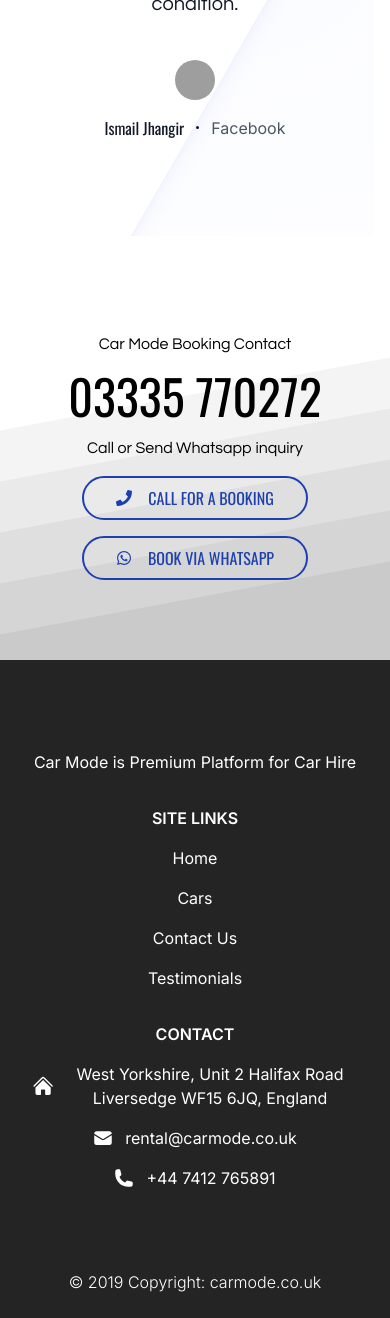
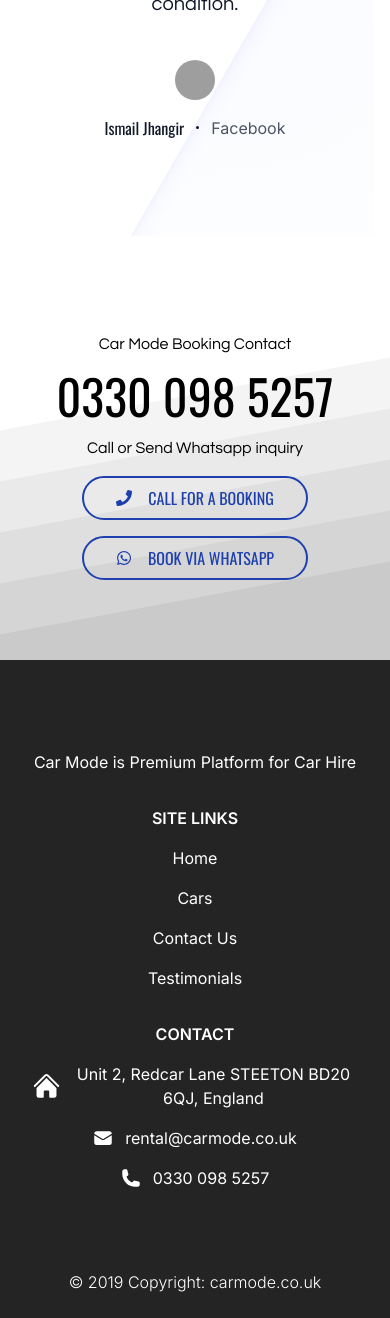
Before and after one commit to psans20/carmodehire, a Next.js app: page / in a window 390 px wide. Shown: the part 9757-11075 px from the top of the page. Built offline with nearby package versions, Linux system fonts and the light colour scheme; grey boxes are pictures that could not be loaded.

Commit message:
replace phone

```diff
--- a/src/app/components/Booking.js
+++ b/src/app/components/Booking.js
@@ -19,9 +19,9 @@ export default function Booking(){
     return(
         <div className="flex flex-col items-center justify-center  space-y-4 p-8 font-sans text-center bg-white py-20" id="Contact">
 <h2 className={`font-semibold text-md ${questrial.className}`}>Car Mode Booking Contact</h2>
-<h2 className={`font-bold text-5xl ${oswald.className}`}>03335 770272</h2>
+<h2 className={`font-bold text-5xl ${oswald.className}`}>0330 098 5257</h2>
 <h2 className={`font-semibold text-md ${questrial.className}`}>Call or Send Whatsapp inquiry</h2>
-<a href='tel:03335770272'><button className={`rounded-full border-2 border-blue-800 text-blue-800 font-semibold px-8 py-2 flex uppercase hover:bg-blue-800 hover:text-white duration-300 ${oswald.className}`}><FaPhone className='mr-4 mt-1'/>call for a booking</button></a>
+<a href='tel:03300985257'><button className={`rounded-full border-2 border-blue-800 text-blue-800 font-semibold px-8 py-2 flex uppercase hover:bg-blue-800 hover:text-white duration-300 ${oswald.className}`}><FaPhone className='mr-4 mt-1'/>call for a booking</button></a>
 <a href="https://wa.me/+447412765891"><button className={`rounded-full border-2 border-blue-800 text-blue-800 font-semibold px-8 py-2 flex uppercase hover:bg-blue-800 hover:text-white duration-300 ${oswald.className}`}><FaWhatsapp className='mr-4 mt-1'/>book via whatsapp</button></a>
         </div>
     )
--- a/src/app/components/Fleet.js
+++ b/src/app/components/Fleet.js
@@ -40,7 +40,7 @@ Elevate your driving experience with GTR Hire – where luxury meets performance
             </div>
 
             <div className={`flex flex-col items-center justify-center gap-2 text-center md:space-y-0 lg:flex-row ${questrial.className}`} id="carButton">
-              <a href='tel:03335770272'><button className="flex rounded-full border-2 border-blue-800 py-3 px-32 md:px-20 hover:bg-blue-800 hover:text-white duration-300"><FaPhoneSquareAlt className="mr-2 mt-1" />Call</button></a>
+              <a href='tel:03300985257'><button className="flex rounded-full border-2 border-blue-800 py-3 px-32 md:px-20 hover:bg-blue-800 hover:text-white duration-300"><FaPhoneSquareAlt className="mr-2 mt-1" />Call</button></a>
               <a href="https://wa.me/+447412765891" target="_blank" rel="noopener noreferrer"><button className="flex rounded-full border-2 border-blue-800 py-3 px-[105px] md:px-14 hover:bg-blue-800 hover:text-white duration-300"><FaWhatsapp className="mr-2 mt-1" />WhatsApp</button></a>
             </div>
           </div>
--- a/src/app/components/Footer.js
+++ b/src/app/components/Footer.js
@@ -87,7 +87,7 @@ export default function Footer(){
             <path
               d="M12 5.432l8.159 8.159c.03.03.06.058.091.086v6.198c0 1.035-.84 1.875-1.875 1.875H15a.75.75 0 01-.75-.75v-4.5a.75.75 0 00-.75-.75h-3a.75.75 0 00-.75.75V21a.75.75 0 01-.75.75H5.625a1.875 1.875 0 01-1.875-1.875v-6.198a2.29 2.29 0 00.091-.086L12 5.43z" />
           </svg>
-         West Yorkshire, Unit 2 Halifax Road Liversedge WF15 6JQ, England
+         Unit 2, Redcar Lane STEETON BD20 6QJ, England
         </p>
         <p className="mb-4 flex items-center justify-center md:justify-start">
           <svg
@@ -113,7 +113,7 @@ export default function Footer(){
               d="M1.5 4.5a3 3 0 013-3h1.372c.86 0 1.61.586 1.819 1.42l1.105 4.423a1.875 1.875 0 01-.694 1.955l-1.293.97c-.135.101-.164.249-.126.352a11.285 11.285 0 006.697 6.697c.103.038.25.009.352-.126l.97-1.293a1.875 1.875 0 011.955-.694l4.423 1.105c.834.209 1.42.959 1.42 1.82V19.5a3 3 0 01-3 3h-2.25C8.552 22.5 1.5 15.448 1.5 6.75V4.5z"
               clip-rule="evenodd" />
           </svg>
-          +44 7412 765891
+         0330 098 5257
         </p>
 
       </div>
```
